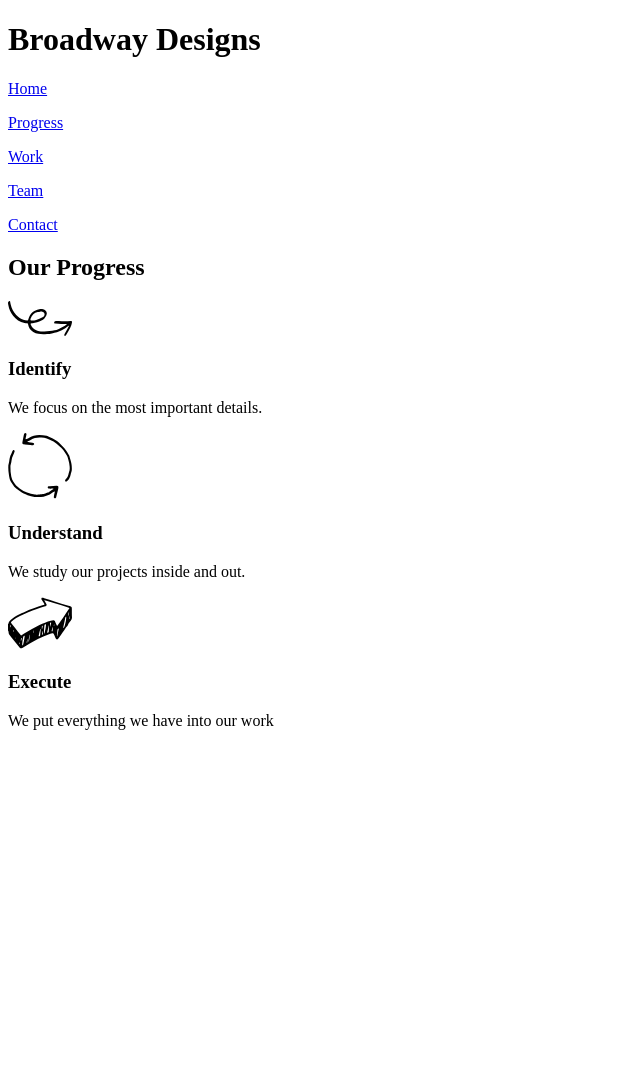
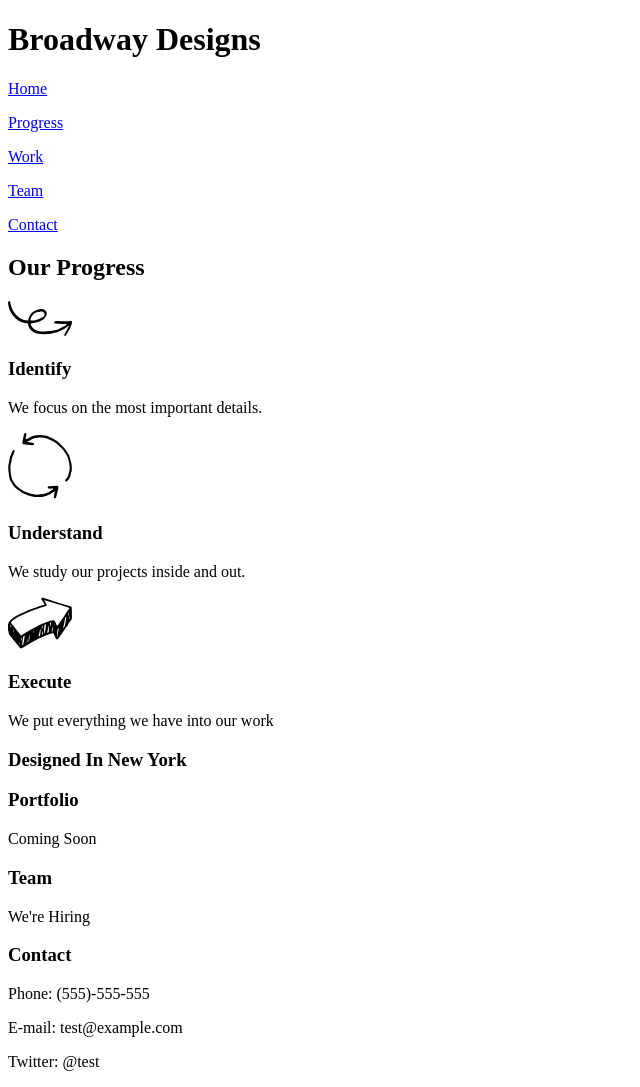
Before and after one commit to clementgeorges/broardway, a plain HTML site: page index.html in a window 1280 px wide. Shown: the whole page, without its empty margins (0-640 px from the left). Before the commit the page ends 800 px from the top, so only its background shows below. Drawn offline with Linux system fonts and the light colour scheme.

Commit message:
Added Body 2

```diff
--- a/index.html
+++ b/index.html
@@ -31,6 +31,18 @@
       <p>We put everything we have into our work</p>
     </div>
 
+<!-- Body 2 -->
+<div class="design">
+  <h3 class="designheadder">Designed In New York</h3>
+  <h3>Portfolio</h3>
+  <p>Coming Soon</p>
+  <h3>Team</h3>
+  <p>We're Hiring</p>
+  <h3>Contact</h3>
+  <p>Phone: (555)-555-555</p>
+  <p>E-mail: test@example.com</p>
+  <p>Twitter: @test</p>
+</div>
 
 
   </body>
```
